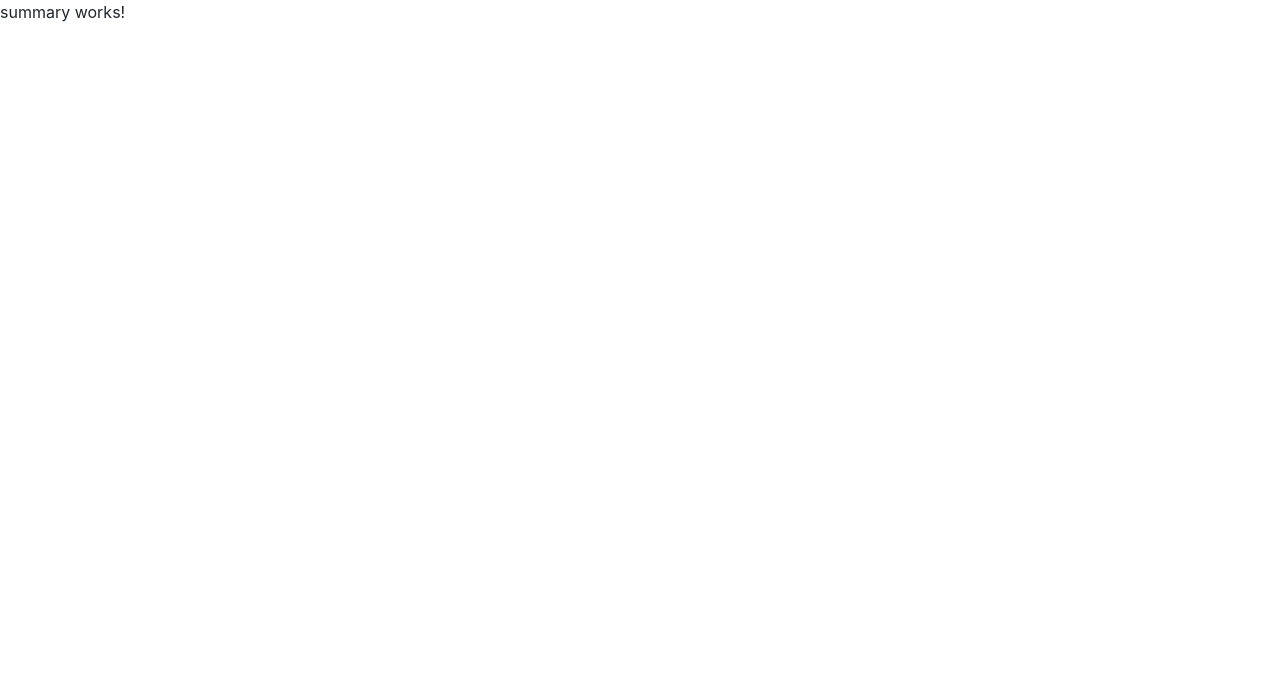
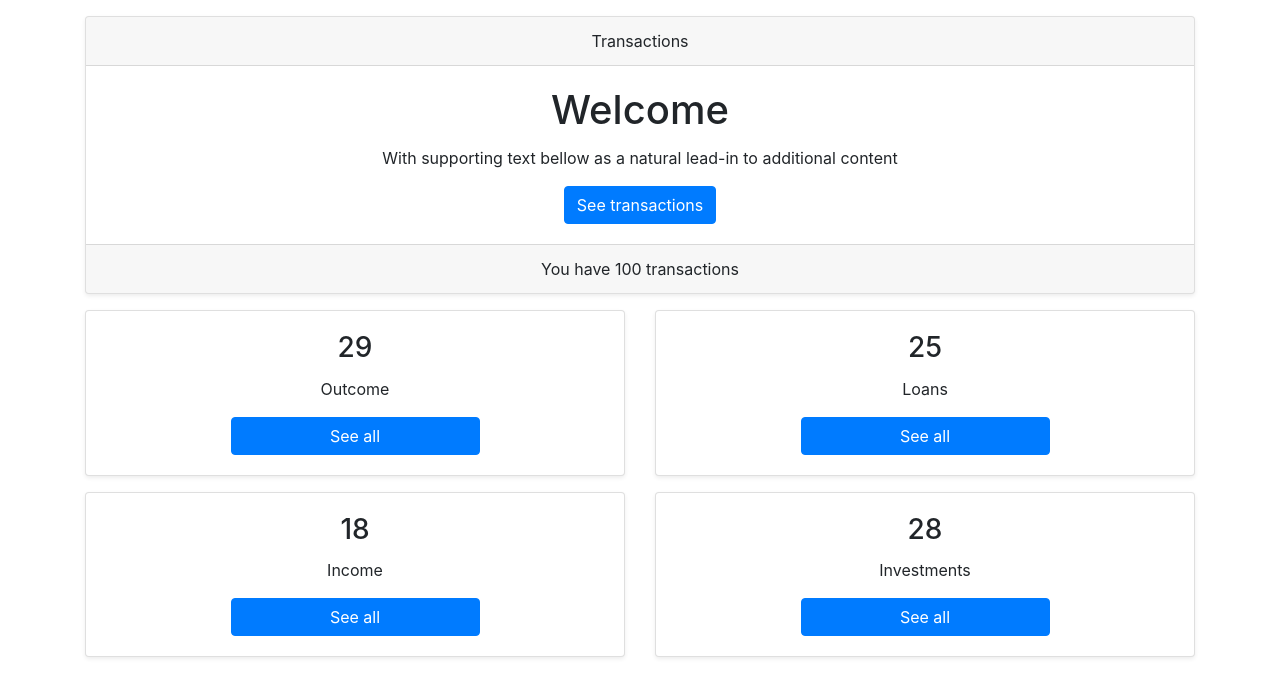
Before and after one commit to repinnick/data-list, an Angular app: page / in a window 1280 px wide. Shown: the top 696 px of the page. Built offline with nearby package versions, Linux system fonts and the light colour scheme.

Commit message:
feat: create summary component template

```diff
--- a/src/app/app.component.ts
+++ b/src/app/app.component.ts
@@ -2,7 +2,8 @@ import { Component } from '@angular/core';
 
 @Component({
   selector: 'app-root',
-  template: '<router-outlet></router-outlet>'
+  template: '<section class="container py-3"><router-outlet></router-outlet></section>'
+
 })
 export class AppComponent {
 }
--- a/src/app/core/models/interfaces.ts
+++ b/src/app/core/models/transactions.model.ts
@@ -44,7 +44,7 @@ export type MainPageCategories = Record<TRANSACTION_TYPES, ICategoryData>;
 // CONSTANTS
 export const TRANSACTION_NAMES = {
   [TRANSACTION_TYPES.INCOME]: 'Income',
-  [TRANSACTION_TYPES.OUTCOME]: 'Outcome',
+  [TRANSACTION_TYPES.INVESTMENT]: 'Investments',
   [TRANSACTION_TYPES.LOAN]: 'Loans',
-  [TRANSACTION_TYPES.INVESTMENT]: 'Investments',
+  [TRANSACTION_TYPES.OUTCOME]: 'Outcome'
 }
--- a/src/app/core/services/transactions.service.ts
+++ b/src/app/core/services/transactions.service.ts
@@ -8,7 +8,7 @@ import {
   TRANSACTION_NAMES,
   TRANSACTION_TYPES,
   TransactionName
-} from '@core/models/interfaces';
+} from '@core/models/transactions.model';
 import { map, Observable, tap } from 'rxjs';
 
 @Injectable({
--- a/src/app/pages/summary/summary.component.html
+++ b/src/app/pages/summary/summary.component.html
@@ -1 +1,25 @@
-<p>summary works!</p>
+<div class="row row-cols-1 row-cols-md-1 text-center">
+  <div class="col">
+    <div class="card rounded-3 shadow-sm">
+      <div class="card-header">Transactions</div>
+      <div class="card-body">
+        <h1 class="card-title pricing-card-title">Welcome</h1>
+        <p>With supporting text bellow as a natural lead-in to additional content</p>
+        <button type="button" class="btn btn-primary">See transactions</button>
+      </div>
+      <div class="card-footer">You have {{ total }} transactions</div>
+    </div>
+  </div>
+</div>
+
+<div class="row row-cols-12 text-center mt-3">
+  <div class="col-md-6 col-12 mb-3" *ngFor="let transaction of transactions">
+    <div class="card rounded-3 shadow-sm">
+      <div class="card-body">
+        <h3 class="card-title pricing-card-title">{{ transaction.total }}</h3>
+        <p>{{ transaction.name }}</p>
+        <button type="button" class="w-50 btn btn-primary">See all</button>
+      </div>
+    </div>
+  </div>
+</div>
--- a/src/app/pages/summary/summary.component.ts
+++ b/src/app/pages/summary/summary.component.ts
@@ -1,7 +1,13 @@
 import { Component, OnInit } from '@angular/core';
 import { TransactionsService } from '@core/services/transactions.service';
 import { Subject, takeUntil } from 'rxjs';
-import { ITransaction, MainPageCategories, TRANSACTION_TYPES } from '@core/models/interfaces';
+import {
+  ICategoryData,
+  ITransaction,
+  MainPageCategories,
+  TRANSACTION_NAMES,
+  TRANSACTION_TYPES
+} from '@core/models/transactions.model';
 
 @Component({
   selector: 'app-summary',
@@ -10,7 +16,8 @@ import { ITransaction, MainPageCategories, TRANSACTION_TYPES } from '@core/model
 })
 export class SummaryComponent implements OnInit {
   public total: number;
-  public transactions: MainPageCategories;
+  public transactions: ICategoryData[];
+  public transactionNames = TRANSACTION_NAMES;
   private destroy = new Subject<void>();
 
   constructor(private transactionsService: TransactionsService) { }
@@ -27,9 +34,8 @@ export class SummaryComponent implements OnInit {
       .subscribe({
         next: ({total, ...categories}) => {
           this.total = total;
-          this.transactions = categories;
+          this.transactions = Object.keys(categories).map(item => ({...categories[item as keyof typeof categories]}));
         }
       })
   }
-
 }
```
